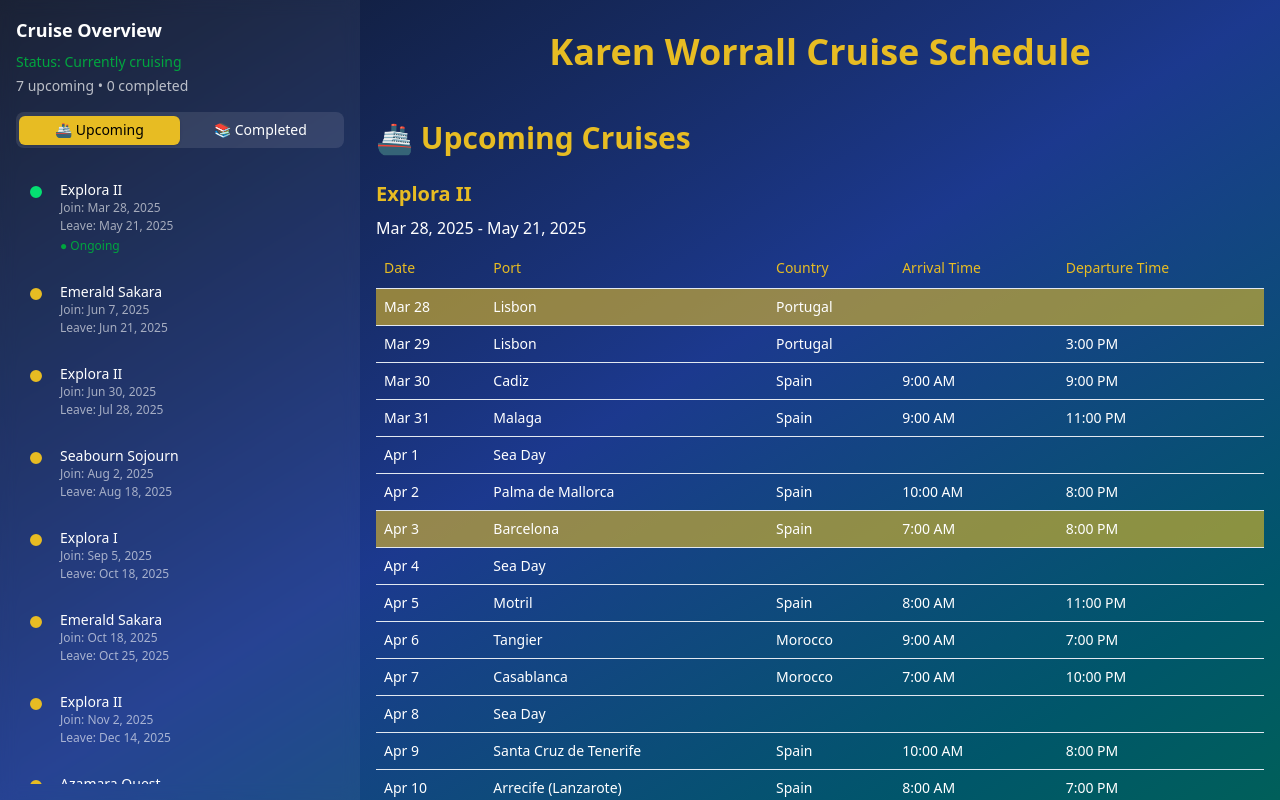
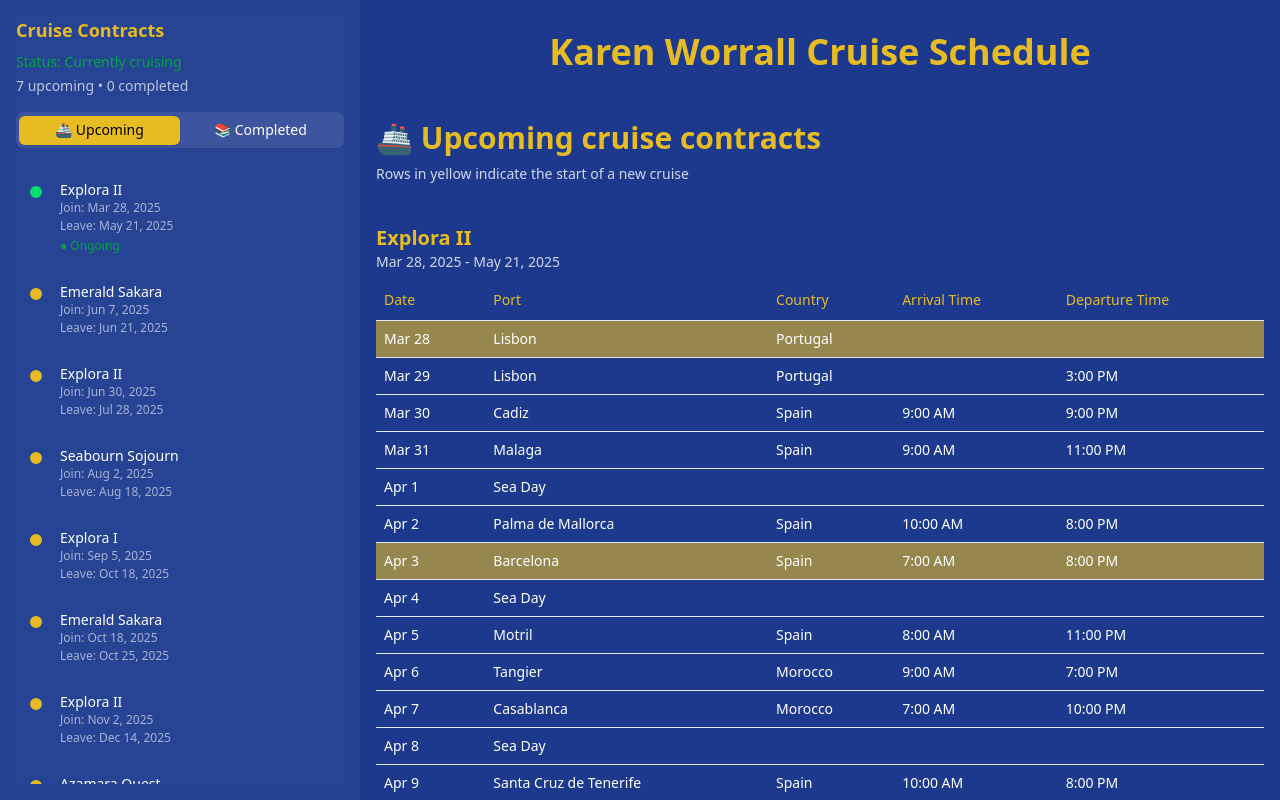
Before and after one commit to xylophonehero/karen-cruises, a React (Vite) app: page / in a window 1280 px wide. Built offline with nearby package versions, Linux system fonts and the light colour scheme.

Commit message:
fix links remove gradiant

```diff
--- a/src/App.tsx
+++ b/src/App.tsx
@@ -25,7 +25,7 @@
   );
 
   return (
-    <main className="h-full min-h-screen bg-gradient-to-br from-slate-900 via-blue-900 to-teal-800 text-white font-sans bg-fixed flex">
+    <main className="h-full min-h-screen bg-blue-900 text-white font-sans bg-fixed flex">
       {/* Desktop Sidebar */}
       <aside className="w-[360px] hidden h-full md:block">
         <CruiseTimeline cruises={schedule} />
@@ -53,13 +53,17 @@
         </DrawerTrigger>
         <DrawerContent className="max-h-[80vh]">
           <DrawerHeader>
-            <DrawerTitle>Cruise Overview</DrawerTitle>
+            <DrawerTitle>Cruise Contracts</DrawerTitle>
             <DrawerDescription>
               Navigate to any cruise or section
             </DrawerDescription>
           </DrawerHeader>
           <div className="px-4 pb-4 overflow-y-auto">
-            <CruiseTimeline cruises={schedule} variant="mobile" />
+            <CruiseTimeline
+              cruises={schedule}
+              variant="mobile"
+              onItemClick={() => setDrawerOpen(false)}
+            />
           </div>
         </DrawerContent>
       </Drawer>
@@ -72,9 +76,12 @@
 
           {upcomingCruises.length > 0 && (
             <div id="upcoming" className="mb-12">
-              <h2 className="text-3xl font-bold text-primary mb-6">
-                🚢 Upcoming Cruises
+              <h2 className="text-3xl font-bold text-primary mb-2">
+                🚢 Upcoming cruise contracts
               </h2>
+              <div className="mb-6 text-sm text-white/80">
+                Rows in yellow indicate the start of a new cruise
+              </div>
               <div className="flex flex-col gap-4">
                 {upcomingCruises.map((cruise) => (
                   <CruiseSection
--- a/src/components/cruise-section.tsx
+++ b/src/components/cruise-section.tsx
@@ -16,12 +16,16 @@
   const cruiseId = generateCruiseId(cruise.ship_name, cruise.date_joining);
 
   return (
-    <div className="flex flex-col gap-2" id={cruiseId}>
-      <h2 className="text-xl font-bold text-primary">{cruise.ship_name}</h2>
-      <div>
-        <span>{formatDate(cruise.date_joining)}</span>
-        {" - "}
-        <span>{formatDate(cruise.date_leaving)}</span>
+    <div className="flex flex-col relative" id={cruiseId}>
+      <div className="sticky -top-8 flex flex-col bg-blue-900 z-1 pt-4 pb-2">
+        <h2 className="text-xl font-bold text-primary">
+          {cruise.ship_name}
+        </h2>
+        <div className="text-sm text-white/80">
+          <span>{formatDate(cruise.date_joining)}</span>
+          {" - "}
+          <span>{formatDate(cruise.date_leaving)}</span>
+        </div>
       </div>
       <div>
         <ItineraryTable
--- a/src/components/cruise-timeline-item.tsx
+++ b/src/components/cruise-timeline-item.tsx
@@ -11,6 +11,7 @@
   status: "current" | "upcoming" | "past";
   variant?: "desktop" | "mobile";
   isLast?: boolean;
+  onItemClick?: () => void;
 }
 
 const timelineItemStyles = tv({
@@ -72,12 +73,17 @@
   status,
   variant = "desktop",
   isLast = false,
+  onItemClick,
 }: CruiseTimelineItemProps) {
   const styles = timelineItemStyles({ variant, status, isLast });
   const cruiseId = generateCruiseId(cruise.ship_name, cruise.date_joining);
 
   return (
-    <a href={`#${cruiseId}`} className={styles.container()}>
+    <a
+      href={`#${cruiseId}`}
+      className={styles.container()}
+      onClick={onItemClick}
+    >
       <div className={styles.wrapper()}>
         <div className={styles.dotContainer()}>
           <div className={styles.dot()} />
--- a/src/components/cruise-timeline.tsx
+++ b/src/components/cruise-timeline.tsx
@@ -11,6 +11,7 @@
   }>;
   className?: string;
   variant?: "desktop" | "mobile";
+  onItemClick?: () => void;
 }
 
 const timelineStyles = tv({
@@ -30,7 +31,6 @@
     variant: {
       desktop: {
         container: "bg-white/5 backdrop-blur-sm p-4 h-full flex flex-col",
-        title: "text-white",
         stats: "text-white/70",
         tabsList: "bg-white/10",
         tabTrigger:
@@ -70,6 +70,7 @@
   cruises,
   className = "",
   variant = "desktop",
+  onItemClick,
 }: CruiseTimelineProps) {
   const styles = timelineStyles({ variant });
 
@@ -99,7 +100,7 @@
   return (
     <div className={`${styles.container()} ${className}`}>
       <div className={styles.header()}>
-        <h3 className={styles.title()}>Cruise Overview</h3>
+        <h3 className={styles.title()}>Cruise Contracts</h3>
         <div className={styles.stats()}>
           {currentCruise && (
             <div className={styles.currentStatus()}>
@@ -130,6 +131,7 @@
             cruises={upcomingCruises}
             variant={variant}
             emptyMessage="No upcoming cruises"
+            onItemClick={onItemClick}
           />
         </TabsContent>
 
@@ -138,6 +140,7 @@
             cruises={completedCruises}
             variant={variant}
             emptyMessage="No completed cruises"
+            onItemClick={onItemClick}
           />
         </TabsContent>
       </Tabs>
@@ -154,12 +157,14 @@
   }>;
   variant: "desktop" | "mobile";
   emptyMessage: string;
+  onItemClick?: () => void;
 }
 
 function CruiseTimelineList({
   cruises,
   variant,
   emptyMessage,
+  onItemClick,
 }: CruiseTimelineListProps) {
   const styles = timelineStyles({ variant });
 
@@ -176,6 +181,7 @@
           status={getCruiseStatus(cruise)}
           variant={variant}
           isLast={index === cruises.length - 1}
+          onItemClick={onItemClick}
         />
       ))}
     </div>
```
